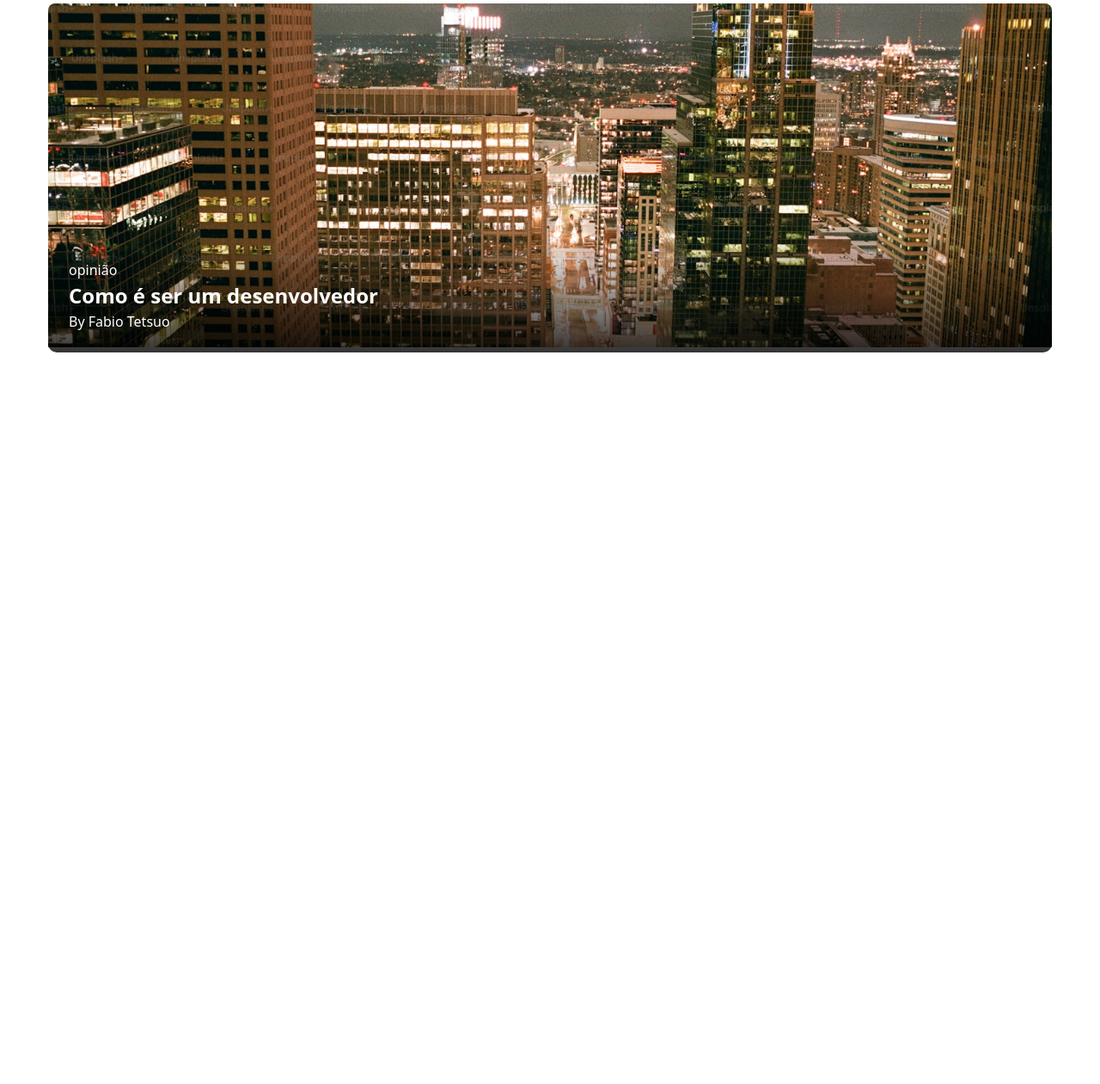
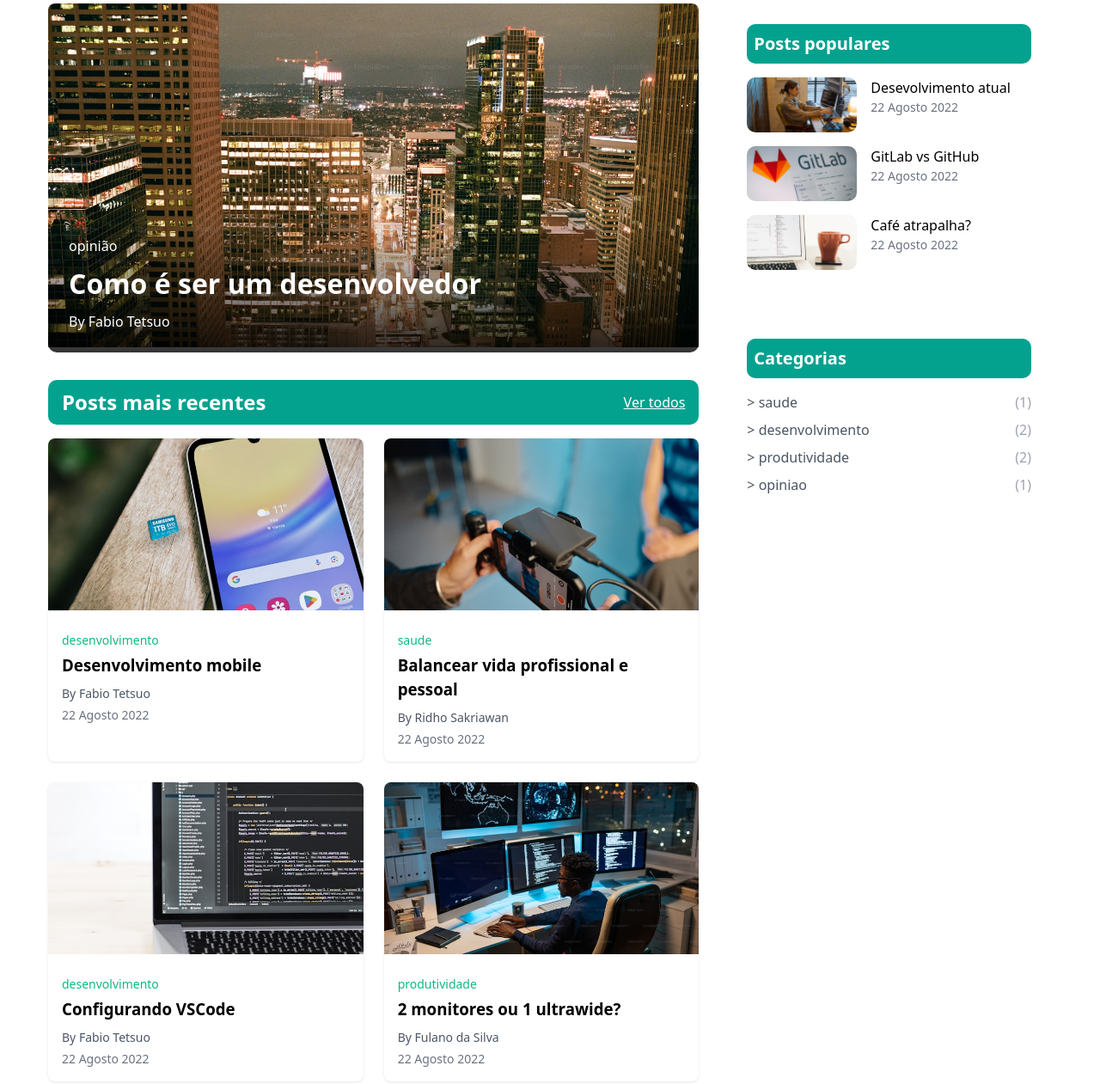
Before and after one commit to jvsiqueira1/RID148558_Desafio02, a plain HTML site: page index.html in a window 1280 px wide. Shown: the part 114-1375 px from the top of the page at 86% size. Before the commit the page ends 800 px from the top, so only its background shows below. Drawn offline with Linux system fonts and the light colour scheme.

Commit message:
Projeto blog responsivo

```diff
--- a/index.html
+++ b/index.html
@@ -26,6 +26,115 @@
         </div>
 
 
+        <div class="recent-posts">
+          <div class="section-header">
+            <h2>Posts mais recentes</h2>
+            <a href="#" class="view-all">Ver todos</a>
+          </div>
 
+          <div class="posts-grid">
+            <article class="post-card">
+              <img src="./assets/img1.jpg" alt="Mobile Development">
+              <div class="content">
+                <span class="tag">desenvolvimento</span>
+                <h3>Desenvolvimento mobile</h3>
+                <p class="author">By Fabio Tetsuo</p>
+                <p class="date">22 Agosto 2022</p>
+              </div>
+            </article>
+
+            <article class="post-card">
+              <img src="./assets/img2.jpg" alt="Work Life Balance">
+              <div class="content">
+                <span class="tag">saude</span>
+                <h3>Balancear vida profissional e pessoal</h3>
+                <p class="author">By Ridho Sakriawan</p>
+                <p class="date">22 Agosto 2022</p>
+              </div>
+            </article>
+
+            <article class="post-card">
+              <img src="./assets/img3.jpg" alt="VSCode Setup">
+              <div class="content">
+                <span class="tag">desenvolvimento</span>
+                <h3>Configurando VSCode</h3>
+                <p class="author">By Fabio Tetsuo</p>
+                <p class="date">22 Agosto 2022</p>
+              </div>
+            </article>
+
+            <article class="post-card">
+              <img src="./assets/img4.jpg" alt="Monitor Setup">
+              <div class="content">
+                <span class="tag">produtividade</span>
+                <h3>2 monitores ou 1 ultrawide?</h3>
+                <p class="author">By Fulano da Silva</p>
+                <p class="date">22 Agosto 2022</p>
+              </div>
+            </article>
+          </div>
+        </div>
+      </div>
+
+      <aside class="sidebar">
+        <div class="widget">
+          <h2>Posts populares</h2>
+          <div class="popular-posts">
+            <article class="popular-post">
+              <img src="./assets/aside1.png" alt="Current Development">
+              <div>
+                <h3>Desevolvimento atual</h3>
+                <p>22 Agosto 2022</p>
+              </div>
+            </article>
+
+            <article class="popular-post">
+              <img src="./assets/aside2.png" alt="GitLab vs GitHub">
+              <div>
+                <h3>GitLab vs GitHub</h3>
+                <p>22 Agosto 2022</p>
+              </div>
+            </article>
+
+            <article class="popular-post">
+              <img src="./assets/aside3.png" alt="Coffee">
+              <div>
+                <h3>Café atrapalha?</h3>
+                <p>22 Agosto 2022</p>
+              </div>
+            </article>
+          </div>
+        </div>
+
+        <div class="widget">
+          <h2>Categorias</h2>
+          <div class="categories">
+            <div class="category-item">
+              <span>> saude</span>
+              <span>(1)</span>
+            </div>
+            <div class="category-item">
+              <span>> desenvolvimento</span>
+              <span>(2)</span>
+            </div>
+            <div class="category-item">
+              <span>> produtividade</span>
+              <span>(2)</span>
+            </div>
+            <div class="category-item">
+              <span>> opiniao</span>
+              <span>(1)</span>
+            </div>
+          </div>
+        </div>
+      </aside>
+    </div>
+  </main>
+
+  <footer>
+    <div class="container">
+      Copyright@The Dev News
+    </div>
+  </footer>
 </body>
 </html>
--- a/styles.css
+++ b/styles.css
@@ -68,3 +68,152 @@ header h1 {
 .featured-article .category {
     font-size: 1rem;
 }
+
+.featured-article h2 {
+    font-size: 2rem;
+    margin: 0.5rem 0;
+}
+
+.section-header {
+    display: flex;
+    justify-content: space-between;
+    align-items: center;
+    margin-bottom: 1rem;
+    background-color: #02A28F;
+    color: #fff;
+    border-radius: 10px;
+    padding: .5rem;
+}
+
+.section-header h2{
+    margin-left: .5rem;
+}
+
+.view-all {
+    color: #fff;
+    margin-right: .5rem;
+}
+
+.posts-grid {
+    display: grid;
+    grid-template-columns: 1fr;
+    gap: 1.5rem;
+}
+
+.post-card {
+    background: #fff;
+    border-radius: 0.5rem;
+    overflow: hidden;
+    box-shadow: 0 1px 3px rgba(0,0,0,0.1);
+    transition: box-shadow 0.2s;
+}
+
+.post-card img {
+    width: 100%;
+    height: 200px;
+    object-fit: cover;
+}
+
+.post-card .content {
+    padding: 1rem;
+}
+
+.post-card .tag {
+    color: #10b981;
+    font-size: 0.875rem;
+}
+
+.post-card h3 {
+    margin: 0.25rem 0 0.5rem;
+}
+
+.post-card .author {
+    color: #4b5563;
+    font-size: 0.875rem;
+}
+
+.post-card .date {
+    color: #6b7280;
+    font-size: 0.875rem;
+    margin-top: 0.25rem;
+}
+
+.widget {
+    background: #fff;
+    padding: 1.5rem;
+    border-radius: 0.5rem;
+    margin-bottom: 2rem;
+}
+
+.widget h2 {
+    font-size: 1.25rem;
+    margin-bottom: 1rem;
+    padding: .5rem;
+    background-color: #02A28F;
+    border-radius: 10px;
+    color: #fff;
+}
+
+.popular-posts {
+    display: flex;
+    flex-direction: column;
+    gap: 1rem;
+}
+
+.popular-post {
+    display: flex;
+    gap: 1rem;
+}
+
+.popular-post img {
+    width: 8rem;
+    height: 4rem;
+    object-fit: cover;
+    border-radius: 10px;
+}
+
+.popular-post h3 {
+    font-size: 1rem;
+    font-weight: 500;
+}
+
+.popular-post p {
+    color: #6b7280;
+    font-size: 0.875rem;
+}
+
+.categories {
+    display: flex;
+    flex-direction: column;
+    gap: 0.5rem;
+}
+
+.category-item {
+    display: flex;
+    justify-content: space-between;
+    color: #4b5563;
+}
+
+.category-item span:last-child {
+    color: #9ca3af;
+}
+
+footer {
+    background: #02A28F;
+    color: white;
+    padding: 1rem 0;
+    margin-top: 2rem;
+    text-align: center;
+}
+
+@media (min-width: 1024px) {
+    .grid {
+      grid-template-columns: 2fr 1fr;
+    }
+}
+
+@media (min-width: 768px) {
+    .posts-grid {
+      grid-template-columns: repeat(2, 1fr);
+    }
+}
```
Also changed, not shown: assets/aside1.png (added), assets/aside2.png (added), assets/aside3.png (added), assets/img1.jpg (added), assets/img2.jpg (added), assets/img3.jpg (added), assets/img4.jpg (added).
